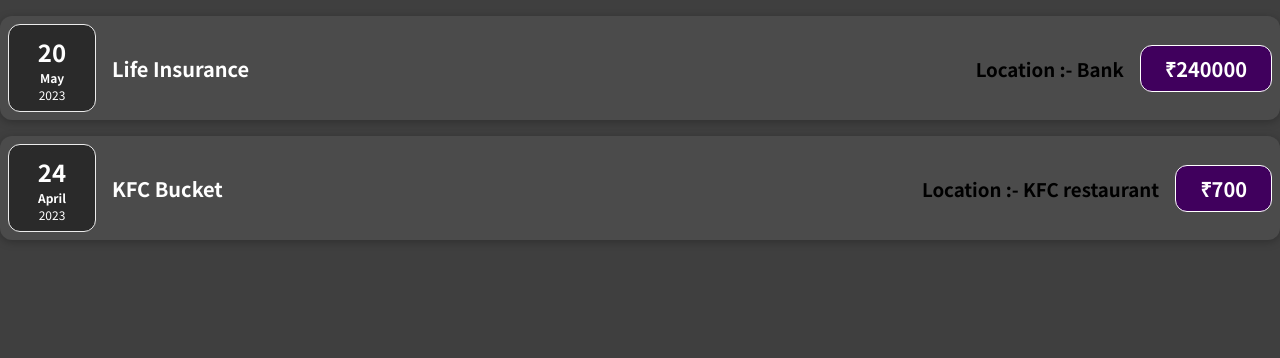
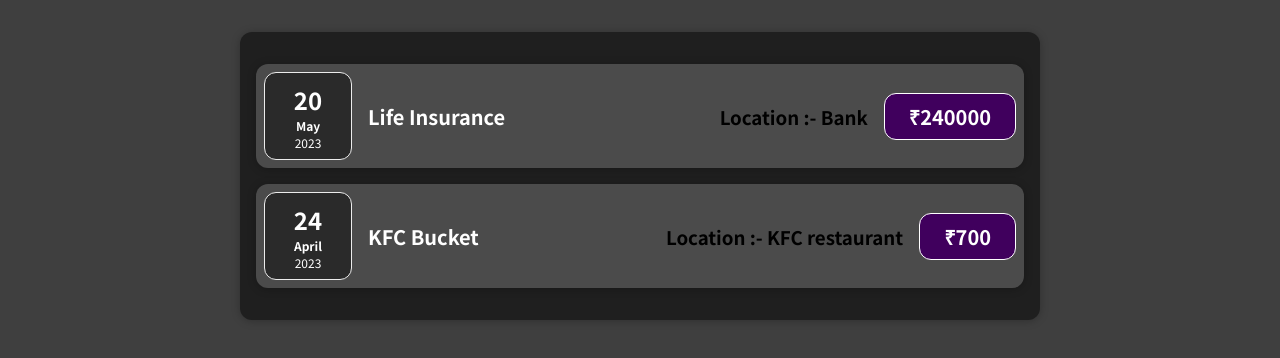
Before and after one commit to RishabhChhokar/my-react-app, a JavaScript app: page / in a window 1280 px wide. Shown: the top 358 px of the page. Built offline with nearby package versions, Linux system fonts and the light colour scheme.

Commit message:
Organized components in different folders and used fat arrow function for function declartion.

```diff
--- a/src/App.js
+++ b/src/App.js
@@ -1,6 +1,5 @@
-import ExpenseItems from "./Components/ExpenseItems";
-
-function App() {
+import Expenses from "./Components/Expenses/Expenses";
+const App = () => {
   let expenses = [
     {
       date: new Date(2023, 4, 20),
@@ -17,18 +16,7 @@
   ];
   return (
     <div>
-      <ExpenseItems
-        date={expenses[0].date}
-        expenseItem={expenses[0].expenseItem}
-        itemPrice={expenses[0].itemPrice}
-        locationOfExpenditure={expenses[0].locationOfExpenditure}
-      />
-      <ExpenseItems
-        date={expenses[1].date}
-        expenseItem={expenses[1].expenseItem}
-        itemPrice={expenses[1].itemPrice}
-        locationOfExpenditure={expenses[1].locationOfExpenditure}
-      ></ExpenseItems>
+      <Expenses items={expenses} />
     </div>
   );
 }
--- a/src/Components/ExpenseItems.css
+++ /dev/null
@@ -1,56 +0,0 @@
-.expense-item {
-    display: flex;
-    justify-content: space-between;
-    align-items: center;
-    box-shadow: 0 2px 8px rgba(0, 0, 0, 0.25);
-    padding: 0.5rem;
-    margin: 1rem 0;
-    border-radius: 12px;
-    background-color: #4b4b4b;
-  }
-
-  .expense-item__description {
-    display: flex;
-    flex-direction: column;
-    gap: 1rem;
-    align-items: flex-end;
-    flex-flow: column-reverse;
-    justify-content: flex-start;
-    flex: 1;
-  }
-
-  .expense-item h2 {
-    color: #3a3a3a;
-    font-size: 1rem;
-    flex: 1;
-    margin: 0 1rem;
-    color: white;
-  }
-
-  .expense-item__price {
-    font-size: 1rem;
-    font-weight: bold;
-    color: white;
-    background-color: #40005d;
-    border: 1px solid white;
-    padding: 0.5rem;
-    border-radius: 12px;
-  }
-
-  @media (min-width: 580px) {
-    .expense-item__description {
-      flex-direction: row;
-      align-items: center;
-      justify-content: flex-start;
-      flex: 1;
-    }
-
-    .expense-item__description h2 {
-      font-size: 1.25rem;
-    }
-
-    .expense-item__price {
-      font-size: 1.25rem;
-      padding: 0.5rem 1.5rem;
-    }
-  }
--- a/src/Components/ExpenseDate.js
+++ b/src/Components/Expenses/ExpenseDate.js
@@ -1,6 +1,6 @@
 import "./ExpenseDate.css";
 
-function ExpenseDate(props) {
+const ExpenseDate = (props) => {
   const day = props.date.toLocaleString("en-IN", { day: "2-digit" });
   const month = props.date.toLocaleString("en-IN", { month: "long" });
   const year = props.date.getFullYear();
--- a/src/Components/ExpenseDetails.js
+++ b/src/Components/Expenses/ExpenseDetails.js
@@ -1,5 +1,5 @@
-import "./ExpenseItems.css"
-function ExpenseDetails(props) {
+import "./ExpenseItems.css";
+const ExpenseDetails = (props) => {
   return (
     <div className="expense-item__description">
       <h2>{props.expenseItem}</h2>
--- /dev/null
+++ b/src/Components/Expenses/ExpenseItems.css
@@ -0,0 +1,54 @@
+.expense-item {
+  display: flex;
+  justify-content: space-between;
+  align-items: center;
+  padding: 0.5rem;
+  margin: 1rem 0;
+  background-color: #4b4b4b;
+}
+
+.expense-item__description {
+  display: flex;
+  flex-direction: column;
+  gap: 1rem;
+  align-items: flex-end;
+  flex-flow: column-reverse;
+  justify-content: flex-start;
+  flex: 1;
+}
+
+.expense-item h2 {
+  color: #3a3a3a;
+  font-size: 1rem;
+  flex: 1;
+  margin: 0 1rem;
+  color: white;
+}
+
+.expense-item__price {
+  font-size: 1rem;
+  font-weight: bold;
+  color: white;
+  background-color: #40005d;
+  border: 1px solid white;
+  padding: 0.5rem;
+  border-radius: 12px;
+}
+
+@media (min-width: 580px) {
+  .expense-item__description {
+    flex-direction: row;
+    align-items: center;
+    justify-content: flex-start;
+    flex: 1;
+  }
+
+  .expense-item__description h2 {
+    font-size: 1.25rem;
+  }
+
+  .expense-item__price {
+    font-size: 1.25rem;
+    padding: 0.5rem 1.5rem;
+  }
+}
--- a/src/Components/ExpenseItems.js
+++ b/src/Components/Expenses/ExpenseItems.js
@@ -1,16 +1,17 @@
 import "./ExpenseItems.css";
 import ExpenseDate from "./ExpenseDate";
 import ExpenseDetails from "./ExpenseDetails";
+import Card from "../UI/Card";
 const ExpenseItems = (props) => {
   return (
-    <div className="expense-item">
+    <Card className="expense-item">
       <ExpenseDate date={props.date} />
       <ExpenseDetails
         expenseItem={props.expenseItem}
         locationOfExpenditure={props.locationOfExpenditure}
         itemPrice={props.itemPrice}
       />
-    </div>
+    </Card>
   );
 };
 
--- /dev/null
+++ b/src/Components/Expenses/Expenses.css
@@ -0,0 +1,7 @@
+.expenses {
+  padding: 1rem;
+  background-color: rgb(31, 31, 31);
+  margin: 2rem auto;
+  width: 50rem;
+  max-width: 95%;
+}
--- /dev/null
+++ b/src/Components/Expenses/Expenses.js
@@ -0,0 +1,22 @@
+import ExpenseItems from "./ExpenseItems";
+import "./Expenses.css";
+import Card from "../UI/Card";
+const Expenses = (props) => {
+  return (
+    <Card className="expenses">
+      <ExpenseItems
+        date={props.items[0].date}
+        expenseItem={props.items[0].expenseItem}
+        itemPrice={props.items[0].itemPrice}
+        locationOfExpenditure={props.items[0].locationOfExpenditure}
+      />
+      <ExpenseItems
+        date={props.items[1].date}
+        expenseItem={props.items[1].expenseItem}
+        itemPrice={props.items[1].itemPrice}
+        locationOfExpenditure={props.items[1].locationOfExpenditure}
+      ></ExpenseItems>
+    </Card>
+  );
+}
+export default Expenses;
--- /dev/null
+++ b/src/Components/UI/Card.css
@@ -0,0 +1,4 @@
+.card {
+  border-radius: 12px;
+  box-shadow: 0 1px 8px rgba(0, 0, 0, 0.25);
+}
--- /dev/null
+++ b/src/Components/UI/Card.js
@@ -0,0 +1,7 @@
+import "./Card.css";
+
+const Card = (props) => {
+  const classes = `card  + ${props.className}`;
+  return <div className={classes}>{props.children}</div>;
+}
+export default Card;
```
Also changed, not shown: src/Components/Expenses/ExpenseDate.css (renamed from src/Components/ExpenseDate.css).
